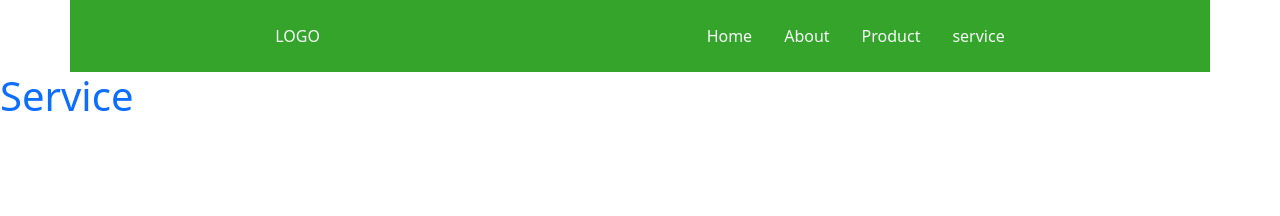
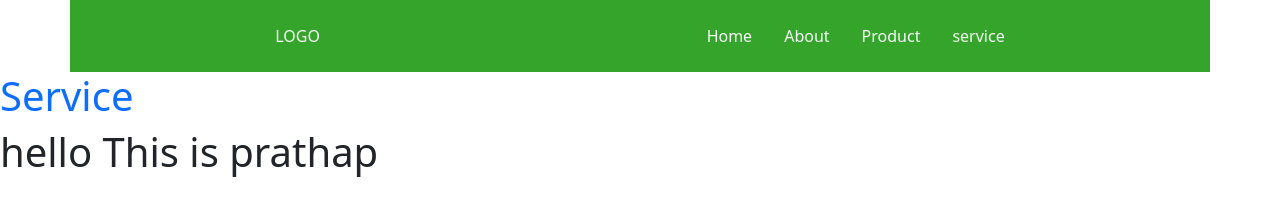
Before and after one commit to prathapshanmugam5/project1, a plain HTML site: page components/service/service.html in a window 1280 px wide. Drawn offline with nearby package versions, Linux system fonts and the light colour scheme; files that its build step writes are made by us from their sources.

Commit message:
worked my branch

```diff
--- a/components/service/service.html
+++ b/components/service/service.html
@@ -45,6 +45,9 @@
 
     <h1 class="h1 text-primary">Service</h1>
 
+
+    <h1>hello This is prathap</h1>
+
     <script src="https://cdn.jsdelivr.net/npm/bootstrap@5.0.2/dist/js/bootstrap.bundle.min.js" integrity="sha384-MrcW6ZMFYlzcLA8Nl+NtUVF0sA7MsXsP1UyJoMp4YLEuNSfAP+JcXn/tWtIaxVXM" crossorigin="anonymous"></script>
 </body>
 </html>
```
